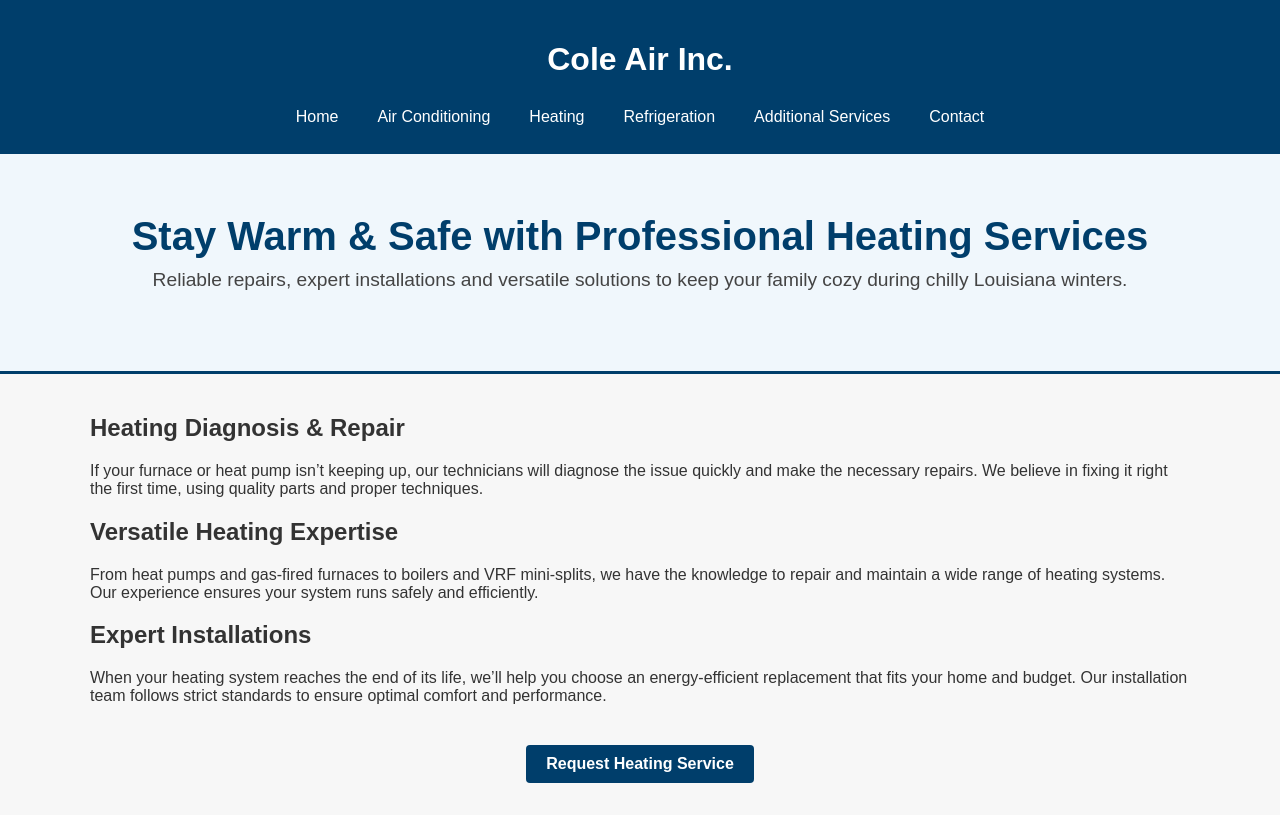
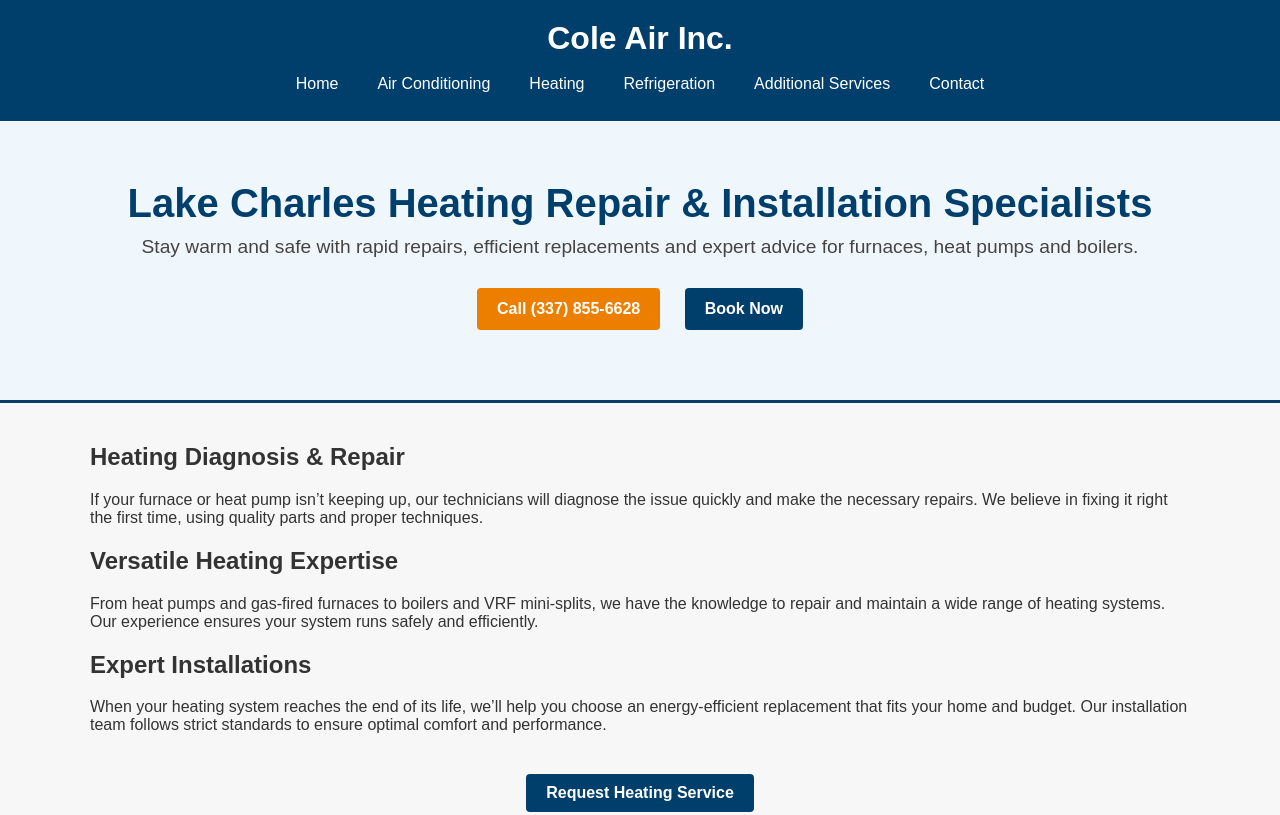
Before and after one commit to DocComfort/coleair-site, a plain HTML site: page heating.html in a window 1280 px wide. Shown: the top 815 px of the page. Drawn offline with Linux system fonts and the light colour scheme.

Commit message:
Refactor heating.html: unify header, search-intent tagline & add CTAs
Updated heating services page with a logo div header, search-intent hero heading tailored to Lake Charles heating repair & installation, and added call/book buttons for better user journeys. Updated meta description and structured data.

```diff
--- a/heating.html
+++ b/heating.html
@@ -5,7 +5,7 @@
     <meta name="viewport" content="width=device-width, initial-scale=1.0" />
     <title>Heating Services – Cole Air Inc.</title>
         <!-- SEO meta tags -->
-        <meta name="description" content="Professional heating diagnostics, repair and installation in Lake Charles, LA. We service furnaces, heat pumps, boilers and more, offering fast repairs and energy-efficient replacements.">
+        <meta name="description" content="Professional heating repair and installation for furnaces, heat pumps and boilers in Lake Charles. Contact us for prompt service or book online now.">
         <meta name="keywords" content="heating repair Lake Charles, furnace repair, heat pump repair, heating installation, heating maintenance, boiler repair Lake Charles">
         <meta name="author" content="Cole Air Inc.">
         <meta name="robots" content="index, follow">
@@ -41,7 +41,8 @@
 </head>
 <body>
     <header>
-        <h1>Cole Air Inc.</h1>
+        <!-- Replace header H1 with logo div to maintain a single H1 per page -->
+        <div class="logo">Cole Air Inc.</div>
         <nav>
             <a href="index.html">Home</a>
             <a href="ac.html">Air Conditioning</a>
@@ -53,8 +54,12 @@
     </header>
 
     <div class="hero">
-        <h1>Stay Warm &amp; Safe with Professional Heating Services</h1>
-        <p>Reliable repairs, expert installations and versatile solutions to keep your family cozy during chilly Louisiana winters.</p>
+        <h1>Lake Charles Heating Repair &amp; Installation Specialists</h1>
+        <p>Stay warm and safe with rapid repairs, efficient replacements and expert advice for furnaces, heat pumps and boilers.</p>
+        <div class="hero-cta">
+            <a href="tel:13378556628" class="call-btn">Call (337) 855‑6628</a>
+            <a href="https://book.housecallpro.com/book/Cole-Air/c89fdc638e684fee8d0f0910abd4c96c?v2=true" class="cta-btn" target="_blank" rel="nofollow noopener">Book Now</a>
+        </div>
     </div>
 
     <div class="container">
```
